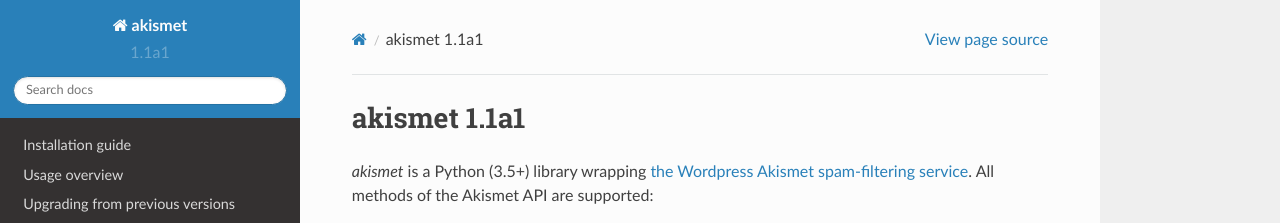
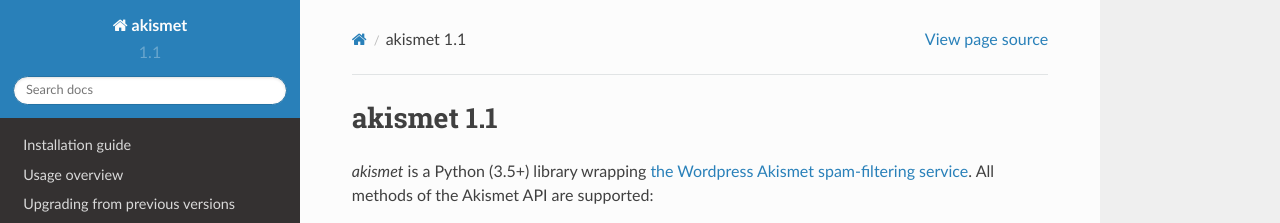
Before and after one commit to ubernostrum/akismet, a Sphinx documentation site: the page built from docs/index.rst, in a window 1280 px wide. Shown: the top 223 px of the page. Built offline with Sphinx 7.4.7 and the Read the Docs theme 2.0.0, drawn with Linux system fonts in a browser that asks for light colours.

Commit message:
Bump version numbers.

```diff
--- a/docs/conf.py
+++ b/docs/conf.py
@@ -10,8 +10,8 @@
 master_doc = "index"
 project = "akismet"
 copyright = "2005-2020, Michael Foord and James Bennett"
-version = "1.1a1"
-release = "1.1a1"
+version = "1.1"
+release = "1.1"
 exclude_trees = ["_build"]
 pygments_style = "sphinx"
 html_static_path = ["_static"]
--- a/setup.cfg
+++ b/setup.cfg
@@ -19,7 +19,7 @@
 long_description = file: README.rst
 name = akismet
 url = https://github.com/ubernostrum/akismet
-version = 1.1a1
+version = 1.1
 
 [options]
 install_requires =
```
Also changed, not shown: 1 other file.
